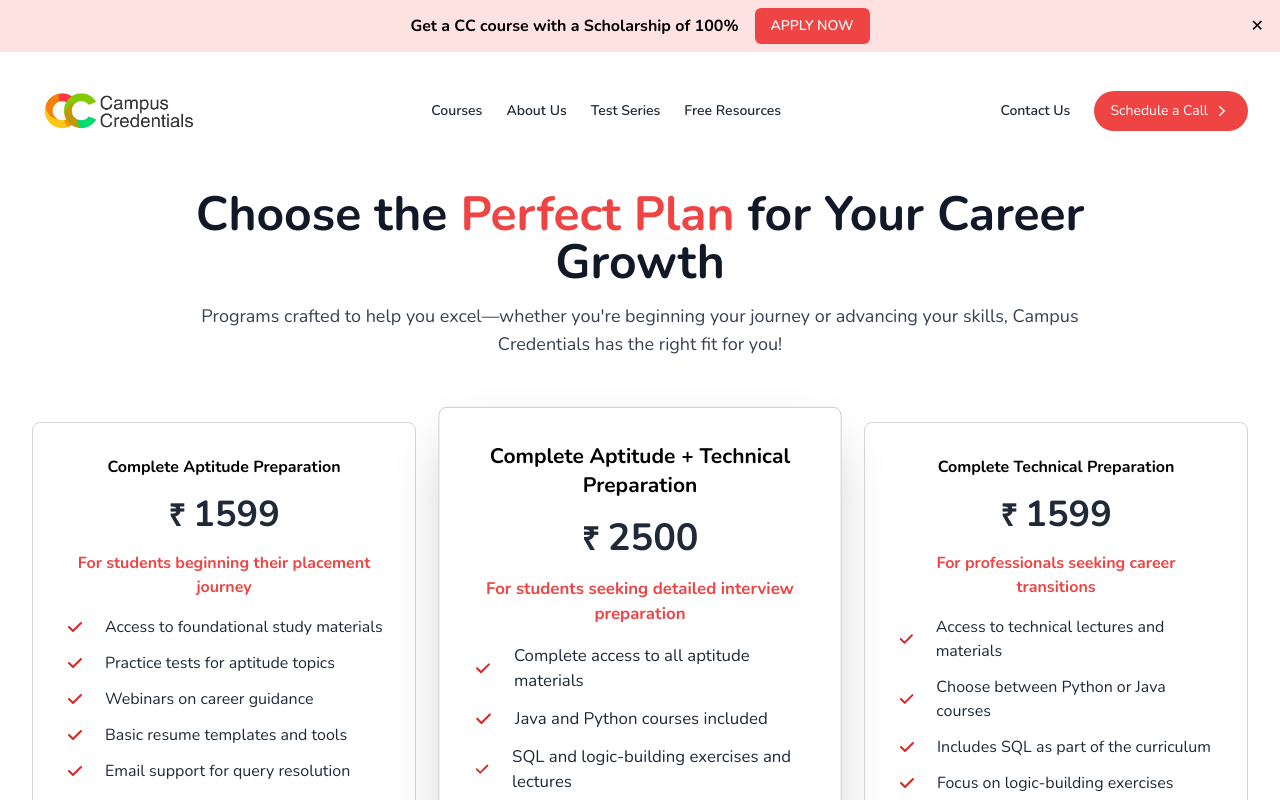
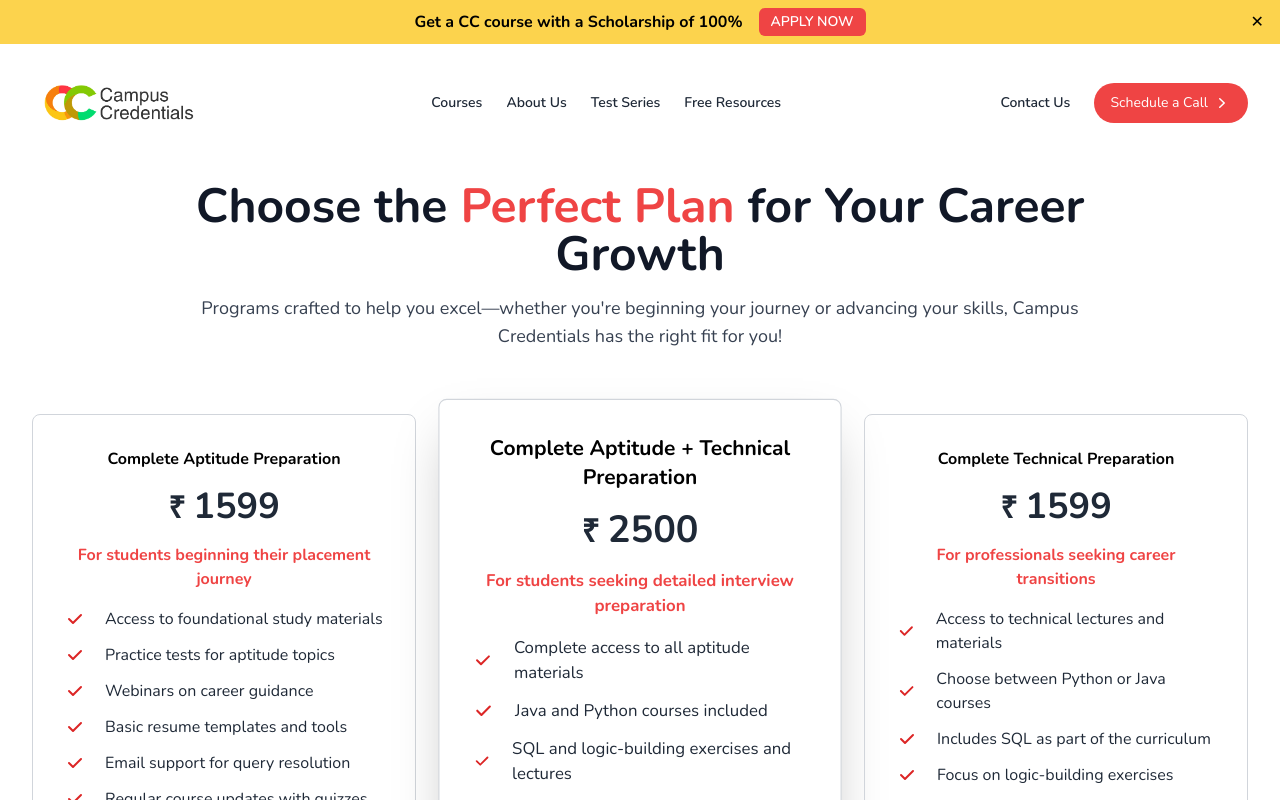
Before and after one commit to sudarsonhalder/Campus-Credentials-Official-Website, a Next.js app: page / in a window 1280 px wide. Shown: the top 800 px of the page. Built offline with nearby package versions, Linux system fonts and the light colour scheme.

Commit message:
Update Navbar.jsx

```diff
--- a/components/ui/Navbar/Navbar.jsx
+++ b/components/ui/Navbar/Navbar.jsx
@@ -31,7 +31,7 @@ const Navbar = () => {
     return (
         <header className='relative'>
          {isVisible && (
-        <div className="bg-red-100 py-2 px-4 relative flex items-center justify-center">
+        <div className="bg-amber-300 py-2 px-4 relative flex items-center justify-center">
           {/* Centered Content */}
           <div className="flex flex-col sm:flex-row items-center justify-center space-y-2 sm:space-y-0 sm:space-x-4">
             <p className="text-base sm:text-md font-bold text-black">
@@ -39,7 +39,7 @@ const Navbar = () => {
             </p>
             <a
               href="#"
-              className="px-4 py-2 text-white bg-red-500 rounded-md text-sm font-semibold hover:bg-red-500"
+              className="px-3 py-1 text-white bg-red-500 rounded-md text-sm font-semibold hover:bg-red-500"
             >
               APPLY NOW
             </a>
```
